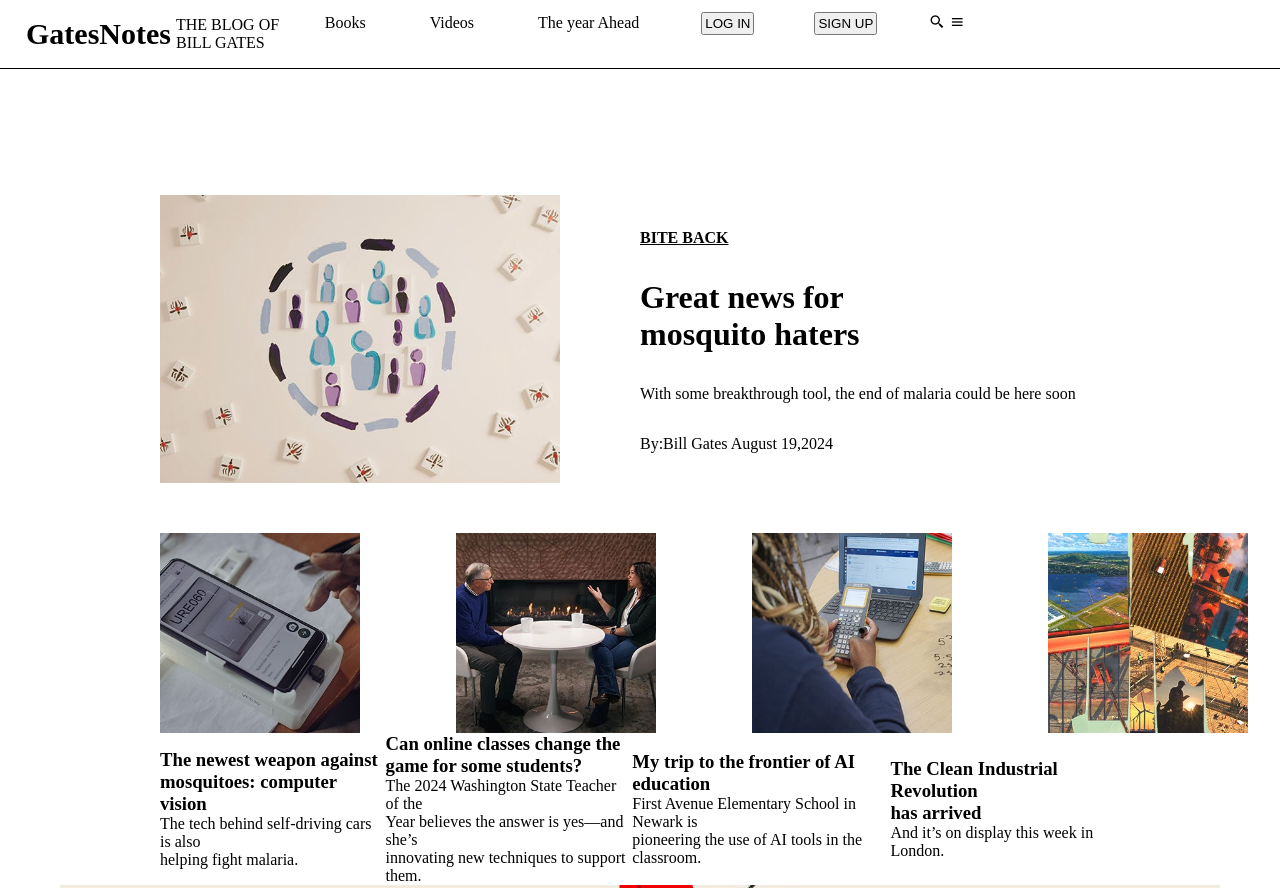
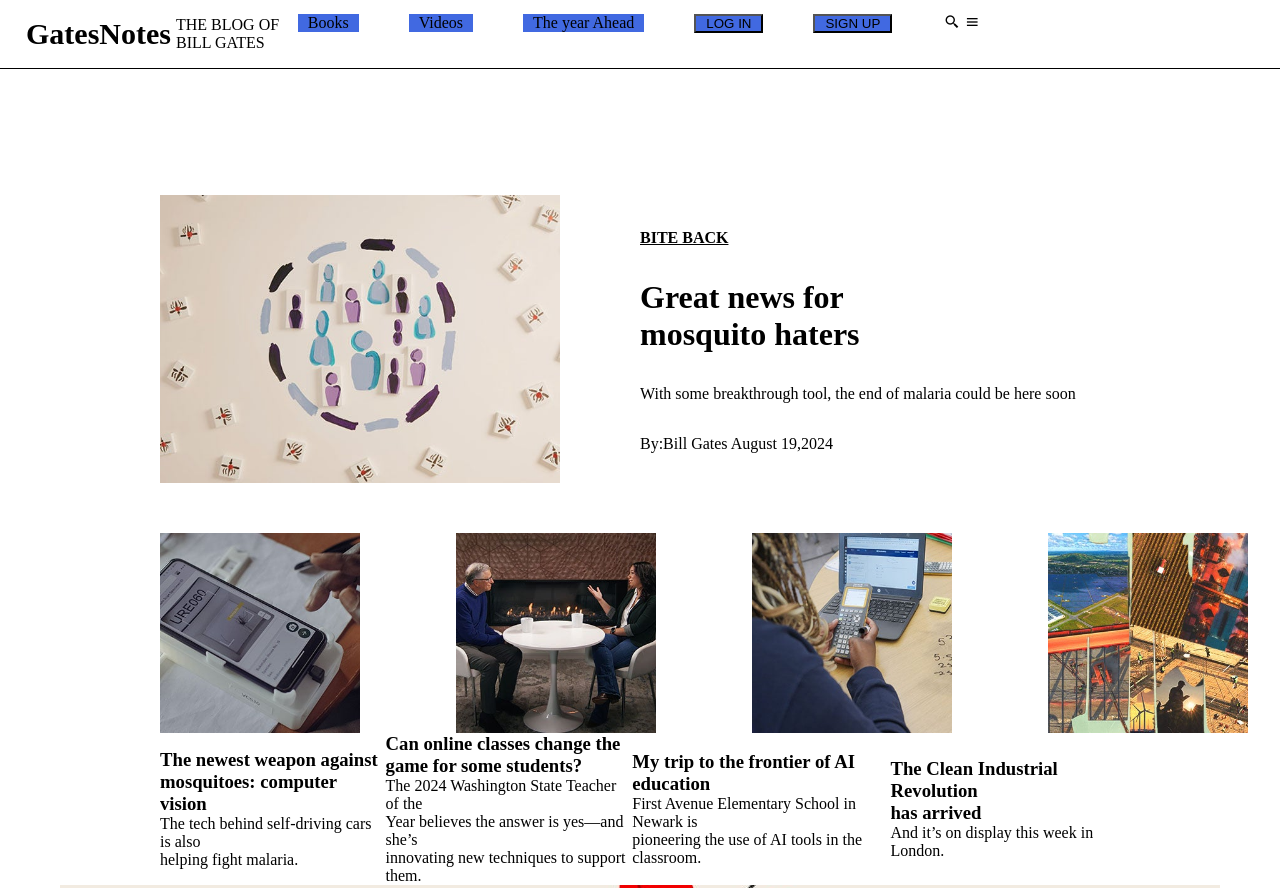
Before and after one commit to JoseChol/trial-website, a plain HTML site: page index.html in a window 1280 px wide. Shown: the top 888 px of the page. Drawn offline with nearby package versions, Linux system fonts and the light colour scheme.

Commit message:
btns update

```diff
--- a/style.css
+++ b/style.css
@@ -41,13 +41,15 @@ padding: 1rem;
     display: flex;
     align-items: center;
     justify-content: center;
+    gap: 10px;
 }
 .rightbody .clicks{
-    margin: 0 30px;
+    margin: 0 20px;
     justify-content: center;
     align-items: center;
     margin-top: -90px;
-    padding: 2px;
+    padding: 0 10px;
+    background-color: royalblue;
 }
 .icons{
     margin: 0 20px;
@@ -232,3 +234,8 @@ margin-top: 8rem;
     margin-top: 2rem;
     color: white;
 }
+
+.btn {
+    /* display: flex; */
+    /* padding: 0 1rem; */
+}
```
Also changed, not shown: index.html (+1 -0 lines).
